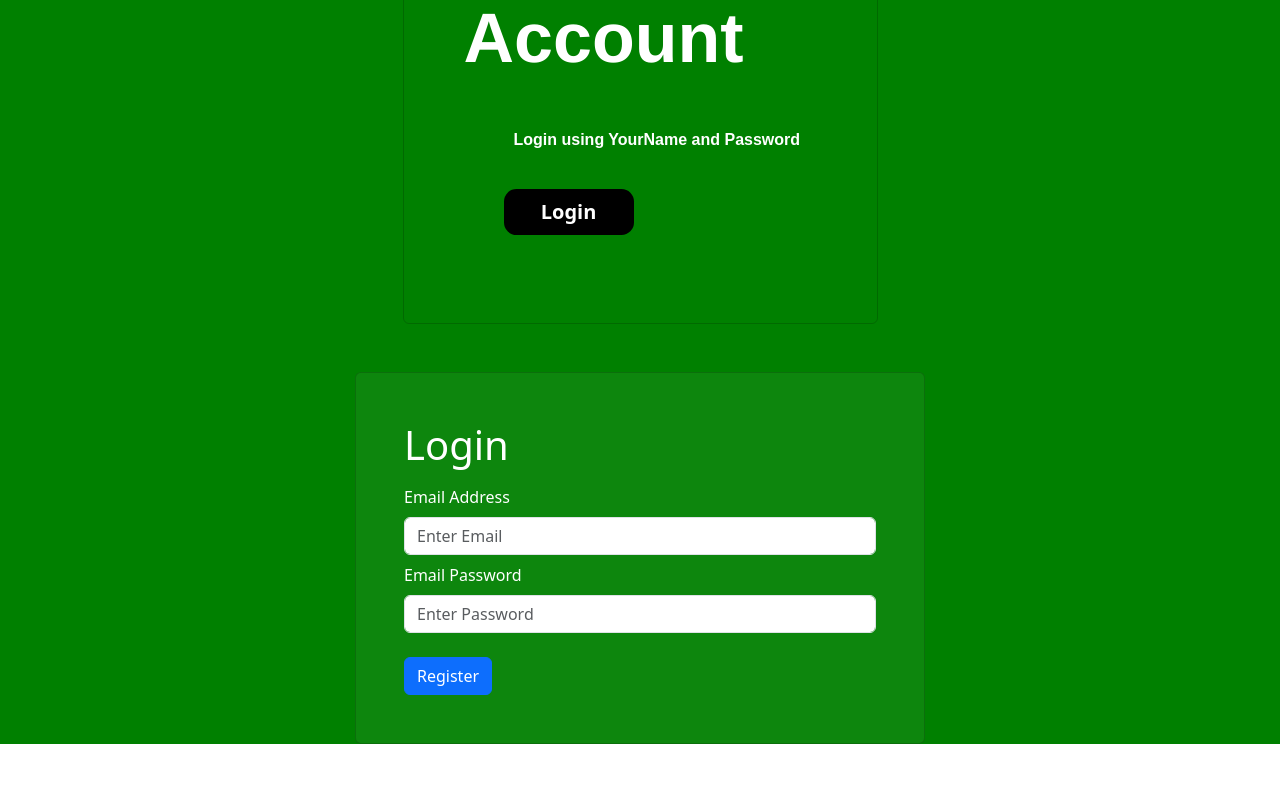
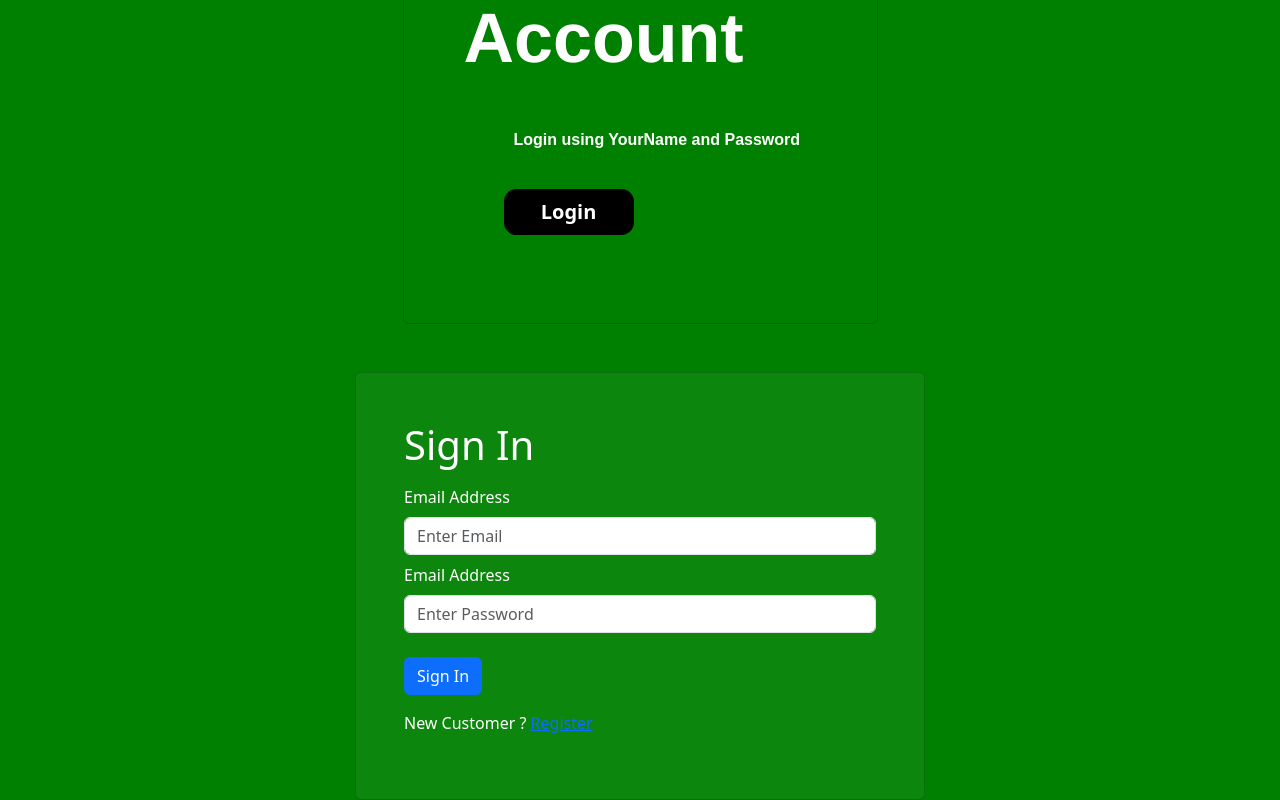
Before and after one commit to Athulraj10/iStay, a React (Vite) app in the folder frontend/: page /login in a window 1280 px wide. Shown: the part 296-1096 px from the top of the page. Before the commit the page ends 1040 px from the top, so only its background shows below. Built offline with nearby package versions, Linux system fonts and the light colour scheme.

Commit message:
last register

```diff
--- a/frontend/src/components/Login/Login.jsx
+++ b/frontend/src/components/Login/Login.jsx
@@ -1,59 +1,60 @@
+import { Button, Form, Row, Col } from "react-bootstrap";
 import React, { useState } from "react";
-import { Button, Col, Form, Row } from "react-bootstrap";
 import { Link } from "react-router-dom";
 import FormContainer from "../Forms/FormContainer";
+import './Login.css'
+
 
 const Login = () => {
   const [email, setEmail] = useState("");
   const [password, setPassword] = useState("");
 
-  const sumbitHandler = (e) => {
+  const sumbitHandler = () => {
     e.preventDefault();
-    console.log("submitted");
+    console.log("value submitted");
   };
   return (
+    <div className='formInput'>
       <FormContainer>
-      <h1>Login </h1>
-      {/* Normally we are useing forms */}
+        <h1>Sign In </h1>
         <Form onSubmit={sumbitHandler}>
-        {/* for wraping our content into a group of items like Div Started */}
+
+            {/* User Email Entering Place and Stored in State SetEmail  */}
             <Form.Group className="my-2" controlId="email">
-          {/* Normal like a label input box top Nameing Email Address */}
             <Form.Label>Email Address</Form.Label>
-          {/* Controll is LIke a input box same as a HTMl */}
                 <Form.Control
                 type="email"
                 placeholder="Enter Email"
                 value={email}
-            onChange={(e) => {
-              setEmail(e.target.value);
-            }}
-          ></Form.Control>
-          {/* for wraping our content into a group Ended */}
+                onChange={(e)=>setEmail(e.target.value)}
+                >
+                </Form.Control>
             </Form.Group>
 
-        {/* for wraping our content into a group of items like Div Started */}
+            {/* User Password Entering Place and Stored in State  */}
             <Form.Group className="my-2" controlId="password">
-          {/* Normal like a label input box top Nameing Email Address */}
-          <Form.Label>Email Password</Form.Label>
-          {/* Controll is LIke a input box same as a HTMl */}
+            <Form.Label>Email Address</Form.Label>
                 <Form.Control
                 type="password"
                 placeholder="Enter Password"
                 value={password}
-            onChange={(e) => {
-              setPassword(e.target.value);
-            }}
-          ></Form.Control>
-          {/* for wraping our content into a group Ended */}
+                onChange={(e)=>setPassword(e.target.value)}
+                >
+                </Form.Control>
             </Form.Group>
+            <Button type="submit" variant="primary" className="mt-3">
+                Sign In
+            </Button>
 
-        {/* creating a button for submit values */}
-        <Button type="submit" variant="primary" className="mt-3">
-          Register
-        </Button>
+            {/* If user Already registered then Directed to register page  */}
+            <Row className="py-3">
+                <Col>
+                New Customer ? <Link to='/register'>Register</Link>
+                </Col>
+            </Row>
         </Form>
       </FormContainer>
+    </div>
   );
 };
 
```
Lines whose indentation alone changed are shown as unchanged.
